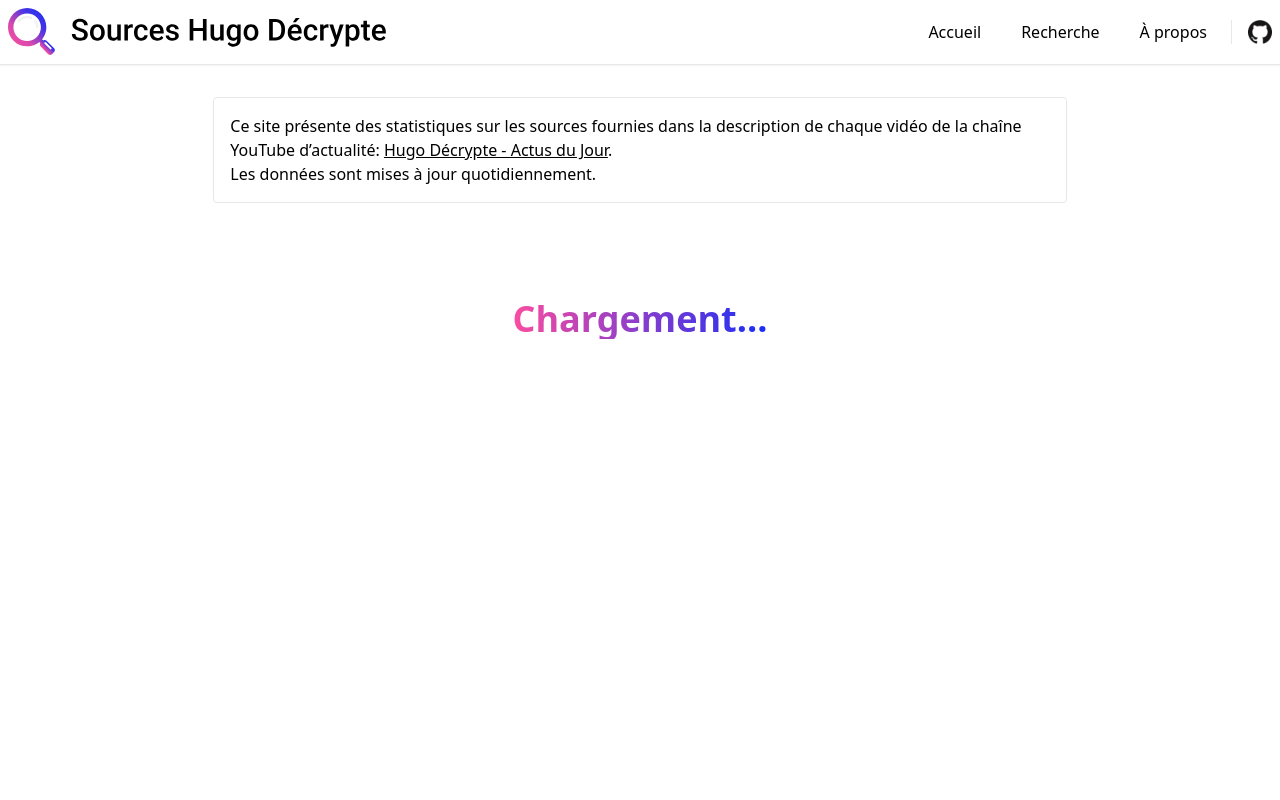
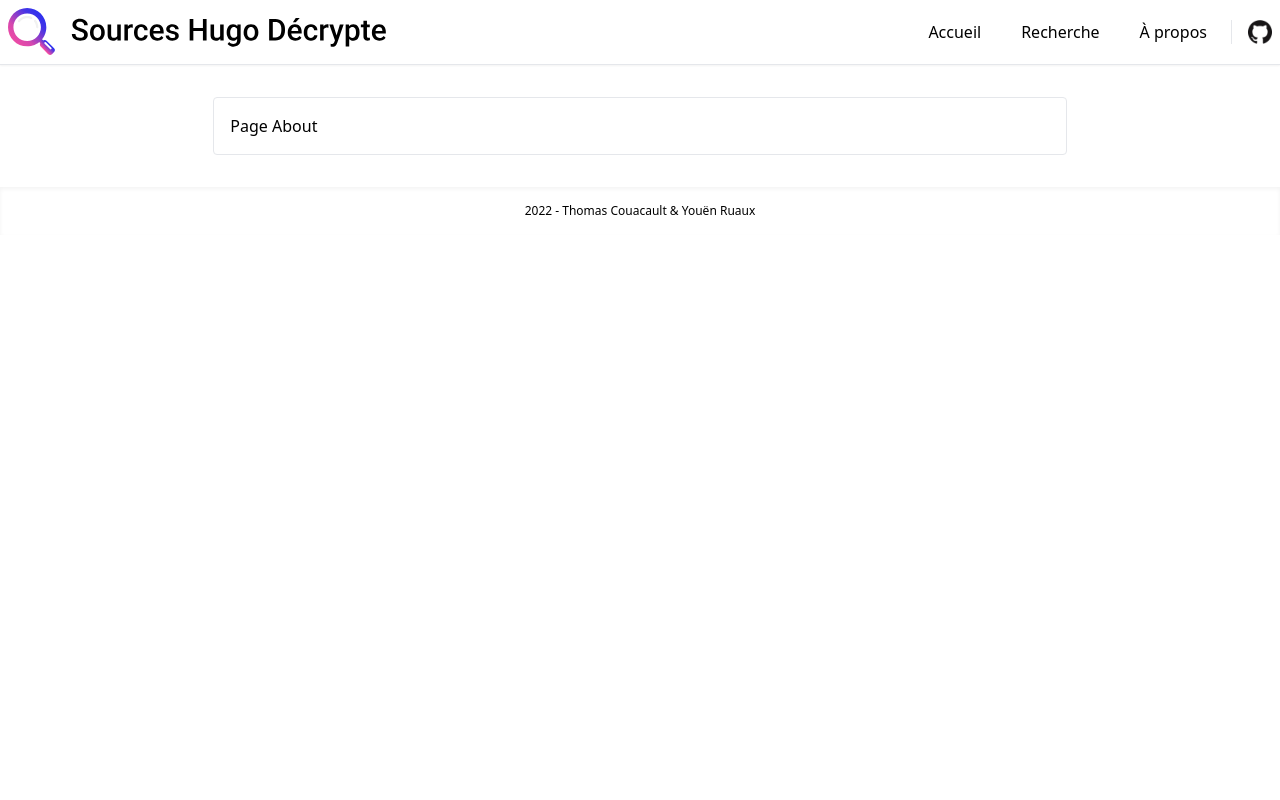
Before and after one commit to Sources-Hugo-Decrypte/sources-hugo-decrypte-web, a React (Create React App) app: page /about in a window 1280 px wide. Shown: the top 800 px of the page. Built offline with nearby package versions, Linux system fonts and the light colour scheme; no server answers.

Commit message:
code refactoring allowing navigation (+ example with 'about' page)

```diff
--- a/package.json
+++ b/package.json
@@ -17,6 +17,7 @@
     "react": "^17.0.2",
     "react-chartjs-2": "^4.0.0",
     "react-dom": "^17.0.2",
+    "react-router-dom": "^6.0.0",
     "react-scripts": "5.0.0",
     "typescript": "^4.5.4",
     "web-vitals": "^2.1.3"
--- /dev/null
+++ b/src/Components/About/About.tsx
@@ -0,0 +1,12 @@
+
+function About() {
+  return (
+    <>
+      <p className="m-4 p-4 md:w-2/3 md:my-8 md:mx-auto border rounded">
+        Page About
+      </p>
+    </>
+  );
+}
+
+export default About;
--- a/src/Components/App.tsx
+++ /dev/null
@@ -1,35 +0,0 @@
-import Header from './Header/Header';
-import Remark from './Remark/Remark';
-import Top10 from './Top10/Top10';
-import Footer from './Footer/Footer'
-import Overview from './Overview/Overview';
-import HomeData from "../Data/HomeData";
-import SectionTitle from "./Common/SectionTitle";
-import useFetch from "../Utils/useFetch";
-
-function App() {
-  const [homeData, loading] = useFetch<HomeData>('/.netlify/functions/home')
-
-  if (loading) {
-    return (<>
-      <Header />
-      <Remark />
-      <div className="h-screen text-center my-20">
-        <SectionTitle title="Chargement..." />
-      </div>
-      <Footer />
-    </>)
-  }
-
-  return (
-    <>
-      <Header />
-      <Remark />
-      <Overview {...homeData.overview} />
-      <Top10 {...homeData.top10} />
-      <Footer />
-    </>
-  );
-}
-
-export default App;
--- a/src/Components/Header/Header.tsx
+++ b/src/Components/Header/Header.tsx
@@ -17,7 +17,7 @@ function Header() {
               <a href="/" className="p-2 rounded-md hover:text-white bg-gradient-to-r hover:from-purple-400 hover:to-blue-400">Recherche</a>
             </li>
             <li>
-              <a href="/" className="p-2 rounded-md hover:text-white bg-gradient-to-r hover:from-purple-400 hover:to-blue-400">À propos</a>
+              <a href="/about" className="p-2 rounded-md hover:text-white bg-gradient-to-r hover:from-purple-400 hover:to-blue-400">À propos</a>
             </li>
             <li className="md:hidden">
               <a href="https://github.com/Sources-Hugo-Decrypte/" rel="external nofollow" title="Voir les sources sur GitHub">
--- /dev/null
+++ b/src/Components/Home/Home.tsx
@@ -0,0 +1,29 @@
+import Remark from '../Remark/Remark';
+import Top10 from '../Top10/Top10';
+import Overview from '../Overview/Overview';
+import HomeData from "../../Data/HomeData";
+import SectionTitle from "../Common/SectionTitle";
+import useFetch from "../../Utils/useFetch";
+
+function Home() {
+  const [homeData, loading] = useFetch<HomeData>('/.netlify/functions/home')
+
+  if (loading) {
+    return (<>
+      <Remark />
+      <div className="h-screen text-center my-20">
+        <SectionTitle title="Chargement..." />
+      </div>
+    </>)
+  }
+
+  return (
+    <>
+      <Remark />
+      <Overview {...homeData.overview} />
+      <Top10 {...homeData.top10} />
+    </>
+  );
+}
+
+export default Home;
--- a/src/index.tsx
+++ b/src/index.tsx
@@ -1,12 +1,23 @@
 import React from 'react';
 import ReactDOM from 'react-dom';
 import './index.css';
-import App from './Components/App';
+import Header from './Components/Header/Header';
+import Footer from './Components/Footer/Footer';
+import Home from './Components/Home/Home';
+import About from './Components/About/About';
 import reportWebVitals from './reportWebVitals';
+import { BrowserRouter, Route, Routes } from "react-router-dom";
 
 ReactDOM.render(
   <React.StrictMode>
-    <App />
+    <BrowserRouter>
+      <Header />
+      <Routes>
+        <Route path="/" element={<Home />} />
+        <Route path="/about" element={<About />} />
+      </Routes>
+      <Footer />
+    </BrowserRouter>
   </React.StrictMode>,
   document.getElementById('root')
 );
```
Also changed, not shown: 1 other file (tests, documents, lock files or other folders).
